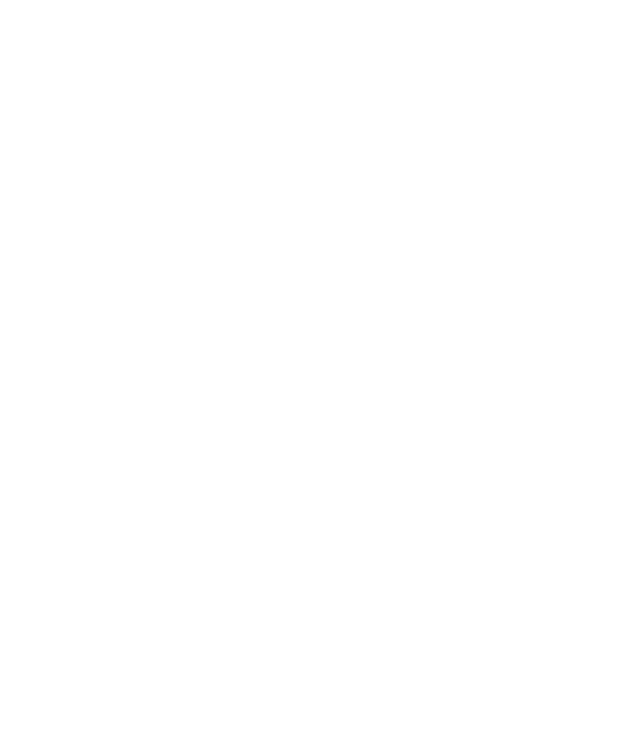
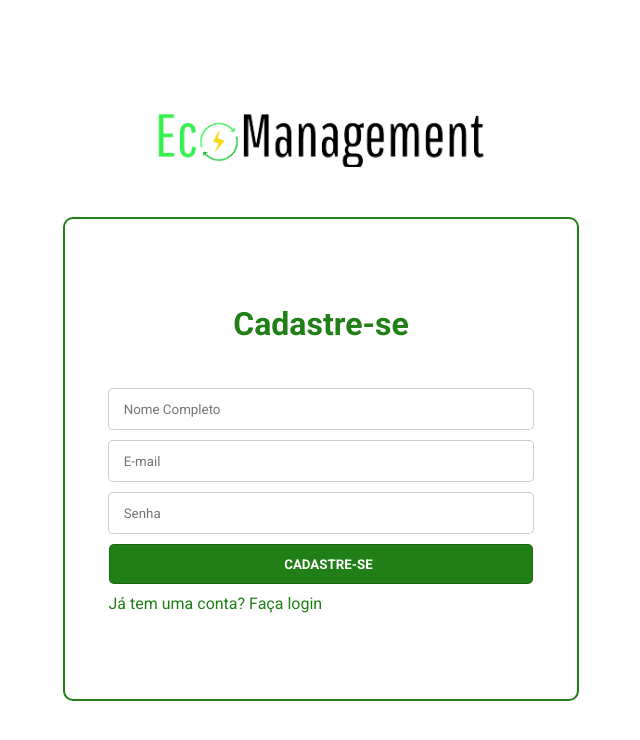
Before and after one commit to UPX-2/project-frontend, a React (Create React App) app: page /cadastro in a window 1280 px wide. Before the commit this address had no page. Shown: the top 740 px of the page, without its empty margins (319-959 px from the left). Built offline with nearby package versions, Linux system fonts and the light colour scheme.

Commit message:
Tela de cadastro

```diff
--- a/src/App.js
+++ b/src/App.js
@@ -2,6 +2,7 @@
 import React, { useState } from 'react';
 import { BrowserRouter as Router, Routes, Route, Navigate } from 'react-router-dom';
 import Login from './Login';
+import Cadastro from './Cadastro';
 import Home from './Home';
 import Dashboard from './Dashboard';
 
@@ -13,6 +14,7 @@
       <Routes>
         <Route path="/" element={<Home />} />
         <Route path="/login" element={<Login setToken={setToken} />} />
+        <Route path="/cadastro" element={<Cadastro />} />
         <Route
           path="/dashboard"
           element={token ? <Dashboard token={token} /> : <Navigate to="/login" />}
--- /dev/null
+++ b/src/Cadastro.js
@@ -0,0 +1,55 @@
+// Login.js
+import React, { useState } from 'react';
+import { useNavigate } from 'react-router-dom';
+
+const Cadastro = ({ setToken }) => {
+  const [email, setEmail] = useState('');
+  const [password, setPassword] = useState('');
+  const [complete_name, setName] = useState('');
+  const navigate = useNavigate();
+
+  const handleCadastro = async () => {
+    try {
+      const response = await fetch('http://127.0.0.1:5000/create_user', {
+        method: 'POST',
+        headers: {
+          'Content-Type': 'application/json',
+        },
+        body: JSON.stringify({ email, password, complete_name }),
+      });
+
+      if (!response.ok) {
+        throw new Error('Erro ao cadastrar');
+      }
+
+      const data = await response.json();
+
+      if(data.return = "success"){
+        alert("Usuário criado com sucesso")
+        navigate('/login');
+      }
+    } catch (error) {
+      alert(error.message);
+    }
+  };
+
+  return (
+    <div className='Login'>
+      <img src={'./assets/images/logo.svg'} alt='logo' />
+      <div className='form_login'>
+        <p id="title_login">Cadastre-se</p>
+        <p id="subtitle_login"></p>
+        <input type="text" placeholder="Nome Completo" value={complete_name} onChange={(e) => setName(e.target.value)}/>
+        <input type="text" placeholder="E-mail" value={email} onChange={(e) => setEmail(e.target.value)}/>
+        <input type="password" placeholder="Senha" value={password} onChange={(e) => setPassword(e.target.value)}/>
+        <button onClick={handleCadastro}>CADASTRE-SE</button>
+        <div className='links_login'>
+          <a href='/login'>Já tem uma conta? Faça login</a>
+          {/* <a href=''>Esqueceu sua senha?</a> */}
+        </div>
+      </div>
+    </div>
+  );
+};
+
+export default Cadastro;
--- a/src/Login.js
+++ b/src/Login.js
@@ -39,7 +39,7 @@
         <input type="password" placeholder="Senha" value={password} onChange={(e) => setPassword(e.target.value)}/>
         <button onClick={handleLogin}>ENTRAR</button>
         <div className='links_login'>
-          <a href=''>Cadastre-se</a>
+          <a href='/Cadastro'>Cadastre-se</a>
           <a href=''>Esqueceu sua senha?</a>
         </div>
       </div>
```
